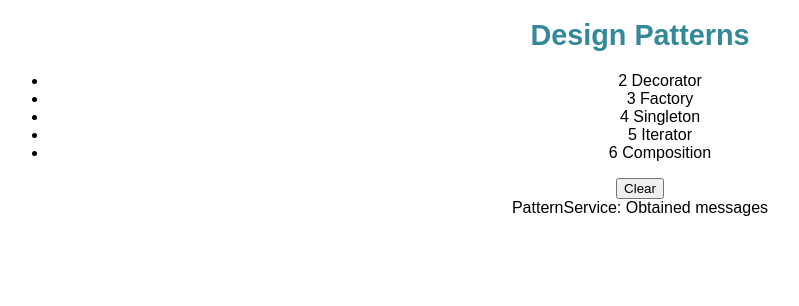
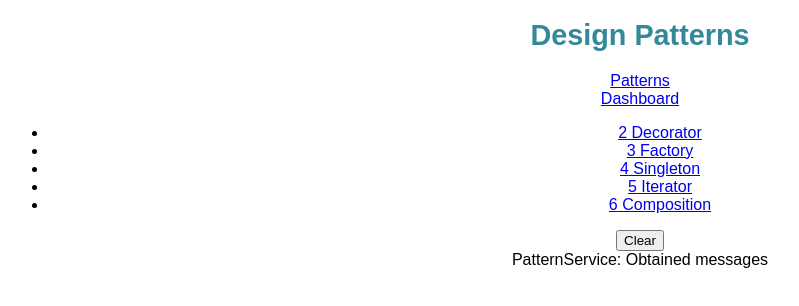
Before and after one commit to TheOneAmir/AngularTutorial, an Angular app: page /patterns in a window 1280 px wide. Shown: the top 306 px of the page, without its empty margins (0-799 px from the left). Built offline with nearby package versions, Linux system fonts and the light colour scheme.

Commit message:
Add basic routing for patterns

```diff
--- a/src/app/app.component.html
+++ b/src/app/app.component.html
@@ -3,6 +3,11 @@
   <h1>
      {{ title }}
   </h1>
-  <app-patterns></app-patterns>
+  <nav>
+    <a routerLink="/patterns">Patterns</a>
+    <br>
+    <a routerLink="/dashboard">Dashboard</a>
+  </nav>
+  <router-outlet></router-outlet>
   <app-messages></app-messages>
 </div>
--- /dev/null
+++ b/src/app/dashboard/dashboard.component.html
@@ -0,0 +1,8 @@
+<h3>Top Patterns</h3>
+<div class="grid grid-pad">
+  <a *ngFor="let pattern of patterns" routerLink="/detail/{{pattern.id}}" class="col-1-4">
+    <div class="module">
+      <h4>{{pattern.name}}</h4>
+    </div>
+  </a>
+</div>
--- /dev/null
+++ b/src/app/dashboard/dashboard.component.ts
@@ -0,0 +1,15 @@
+import { Component, OnInit } from '@angular/core';
+
+@Component({
+  selector: 'app-dashboard',
+  templateUrl: './dashboard.component.html',
+  styleUrls: ['./dashboard.component.css']
+})
+export class DashboardComponent implements OnInit {
+
+  constructor() { }
+
+  ngOnInit() {
+  }
+
+}
--- a/src/app/pattern-detail/pattern-detail.component.ts
+++ b/src/app/pattern-detail/pattern-detail.component.ts
@@ -1,5 +1,9 @@
 import { Component, OnInit, Input } from '@angular/core';
 import { Pattern } from '../pattern';
+import { ActivatedRoute } from '@angular/router';
+import { Location } from '@angular/common';
+import { PatternService } from '../pattern.service';
+
 
 @Component({
   selector: 'app-pattern-detail',
@@ -9,9 +13,17 @@ import { Pattern } from '../pattern';
 export class PatternDetailComponent implements OnInit {
   @Input() pattern: Pattern;
 
-  constructor() { }
+  constructor(private route: ActivatedRoute,
+    private patternService: PatternService,
+    private location: Location ) { }
 
   ngOnInit() {
+    this.getHero();
+  }
+
+  getHero(): void {
+    const id = +this.route.snapshot.paramMap.get('id');
+    this.patternService.getPattern(id).subscribe(pattern => this.pattern = pattern);
   }
 
 }
--- a/src/app/pattern.service.ts
+++ b/src/app/pattern.service.ts
@@ -13,5 +13,10 @@ export class PatternService {
     return of(PATTERNS);
   }
 
+  getPattern(id: number): Observable<Pattern> {
+    this.messageService.add('PatternService: Fetched details for pattern ${id}');
+    return of(PATTERNS.find(pattern => pattern.id === id));
+  }
+
   constructor(private messageService: MessageService) { }
 }
--- a/src/app/patterns/patterns.component.html
+++ b/src/app/patterns/patterns.component.html
@@ -1,11 +1,10 @@
 <h2 *ngIf="selectedPattern">{{selectedPattern.name}}</h2>
 <div>
   <ul>
-    <li *ngFor="let pattern of patterns"
-    [class.selected]="pattern === selectedPattern"
-    (click)="onClick(pattern)">
-      <span>{{pattern.id}}</span> {{pattern.name}}
+    <li *ngFor="let pattern of patterns">
+      <a routerLink="/detail/{{pattern.id}}">
+        <span>{{pattern.id}}</span> {{pattern.name}}
+      </a>
     </li>
   </ul>
 </div>
-<app-pattern-detail [pattern]="selectedPattern"></app-pattern-detail>
```
Also changed, not shown: src/app/app-routing.module.ts (added, +23 -0 lines), src/app/app.module.ts (+7 -2 lines), src/app/dashboard/dashboard.component.css (added), 1 other file (tests, documents, lock files or other folders).
